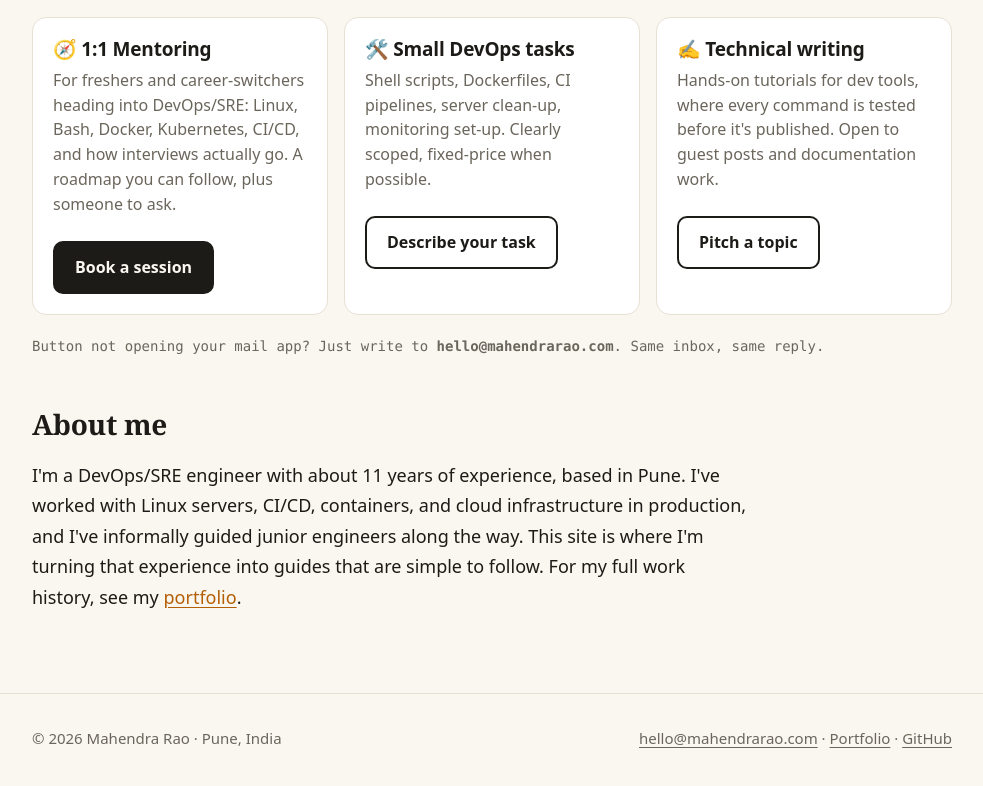
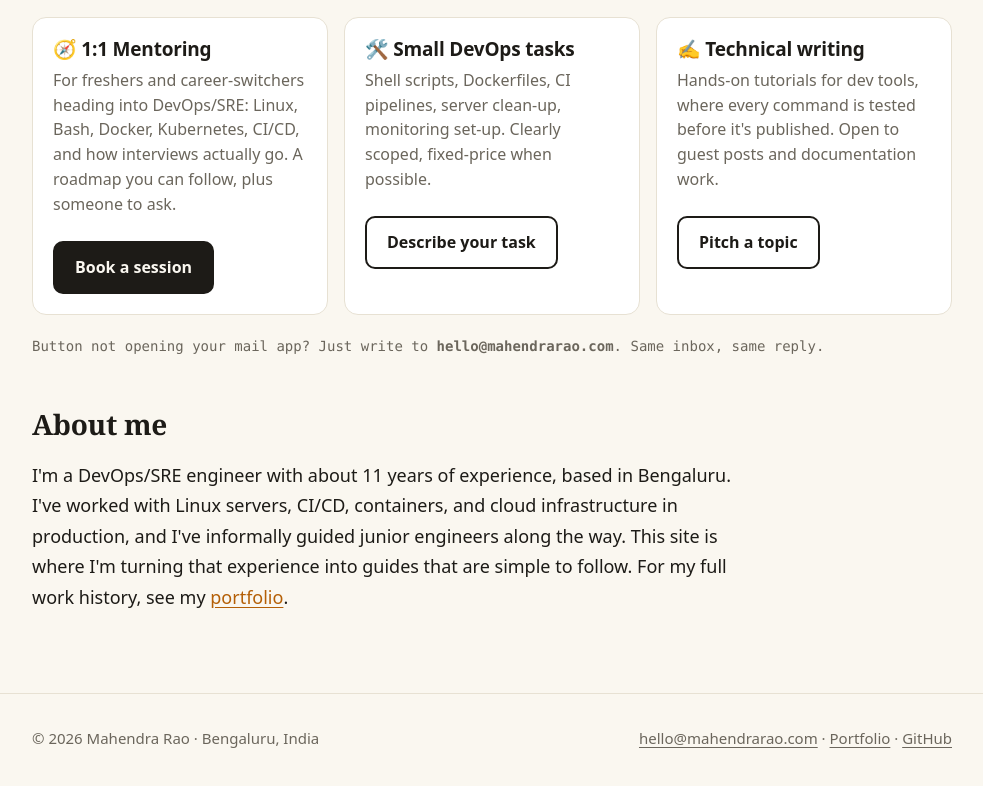
Before and after one commit to MahendraRao/mahendrarao.com, an Astro site: page /work-with-me in a window 1280 px wide. Shown: the part 370-1156 px from the top of the page, without its empty margins (148-1131 px from the left). Built offline with nearby package versions, Linux system fonts and the light colour scheme; Astro itself is replaced by a stand-in of ours.

Commit message:
Change location from Pune to Bengaluru in footer and Work with me
Co-Authored-By: Claude Sonnet 5.5 <noreply@anthropic.com>
Claude-Session: https://claude.ai/code/session_016bA6pRwG2MEaqK8RbhZNEe

```diff
--- a/src/layouts/Base.astro
+++ b/src/layouts/Base.astro
@@ -38,7 +38,7 @@ const is = (p: string) => (p === '/' ? path === '/' : path.startsWith(p));
     <main><slot /></main>
     <footer class="site">
       <div class="wide">
-        <span>© {new Date().getFullYear()} Mahendra Rao · Pune, India</span>
+        <span>© {new Date().getFullYear()} Mahendra Rao · Bengaluru, India</span>
         <span>
           <a href={`mailto:${SITE.email}`}>{SITE.email}</a> ·
           <a href={SITE.portfolio}>Portfolio</a> ·
--- a/src/pages/work-with-me.astro
+++ b/src/pages/work-with-me.astro
@@ -43,7 +43,7 @@ const askMail = `mailto:${SITE.email}?subject=${enc('Mentoring')}`;
   <section class="wide">
     <h2>About me</h2>
     <p style="max-width:40em">
-      I'm a DevOps/SRE engineer with about 11 years of experience, based in Pune.
+      I'm a DevOps/SRE engineer with about 11 years of experience, based in Bengaluru.
       I've worked with Linux servers, CI/CD, containers, and cloud infrastructure in
       production, and I've informally guided junior engineers along the way.
       This site is where I'm turning that experience into guides that are simple to follow.
```
